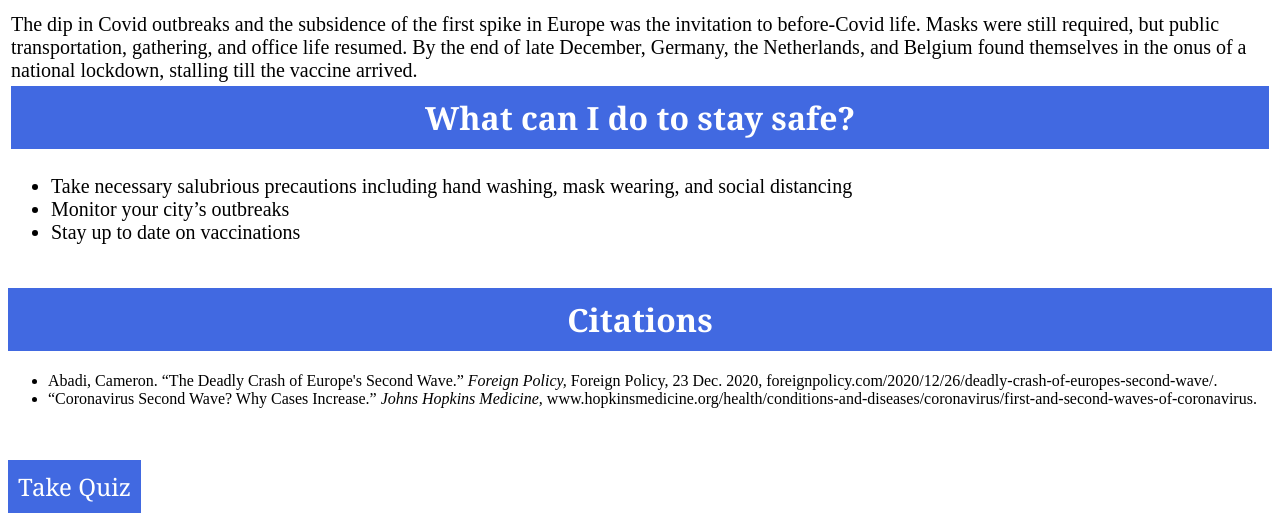
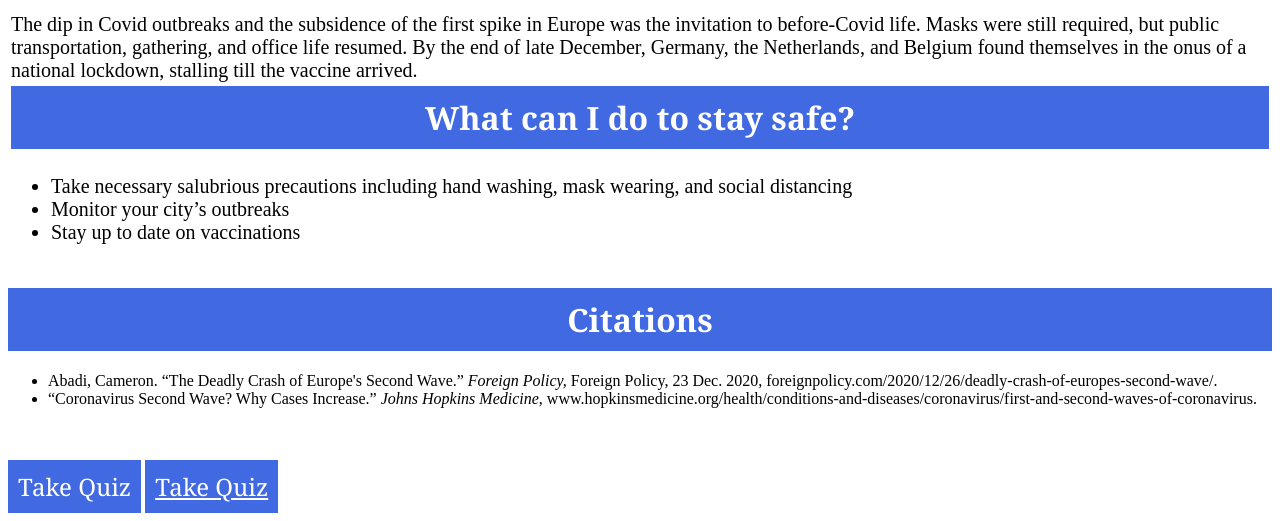
Before and after one commit to NSPortfolio/SecondWaveofCovid-19, a plain HTML site: page index.html in a window 1280 px wide. Shown: the part 756-1277 px from the top of the page. Drawn offline with Linux system fonts and the light colour scheme.

Commit message:
Update index.html

```diff
--- a/index.html
+++ b/index.html
@@ -50,6 +50,7 @@
          <button style = "border: none; color:white; padding: 10px;  text-align: center; font-family:georgia; font-size:24px; background-color: RoyalBlue;" onclick = "https://times4everyone.github.io/SecondWaveofCovid-19Quiz/">
          Take Quiz
          </button>
+         <a href = " https://times4everyone.github.io/SecondWaveofCovid-19Quiz/" style = "border: none; color:white; padding: 10px;  text-align: center; font-family:georgia; font-size:24px; background-color: RoyalBlue;" class = "button">Take Quiz</a>
 
 
     </body>
```
